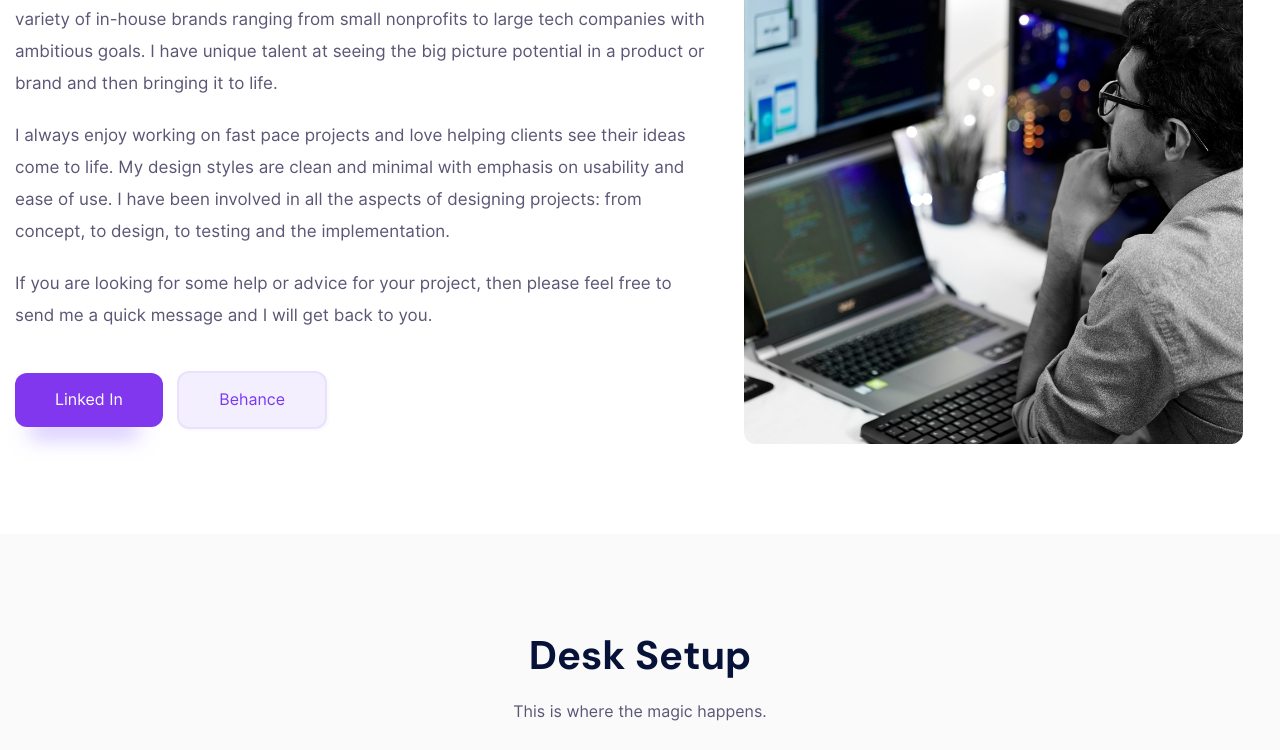
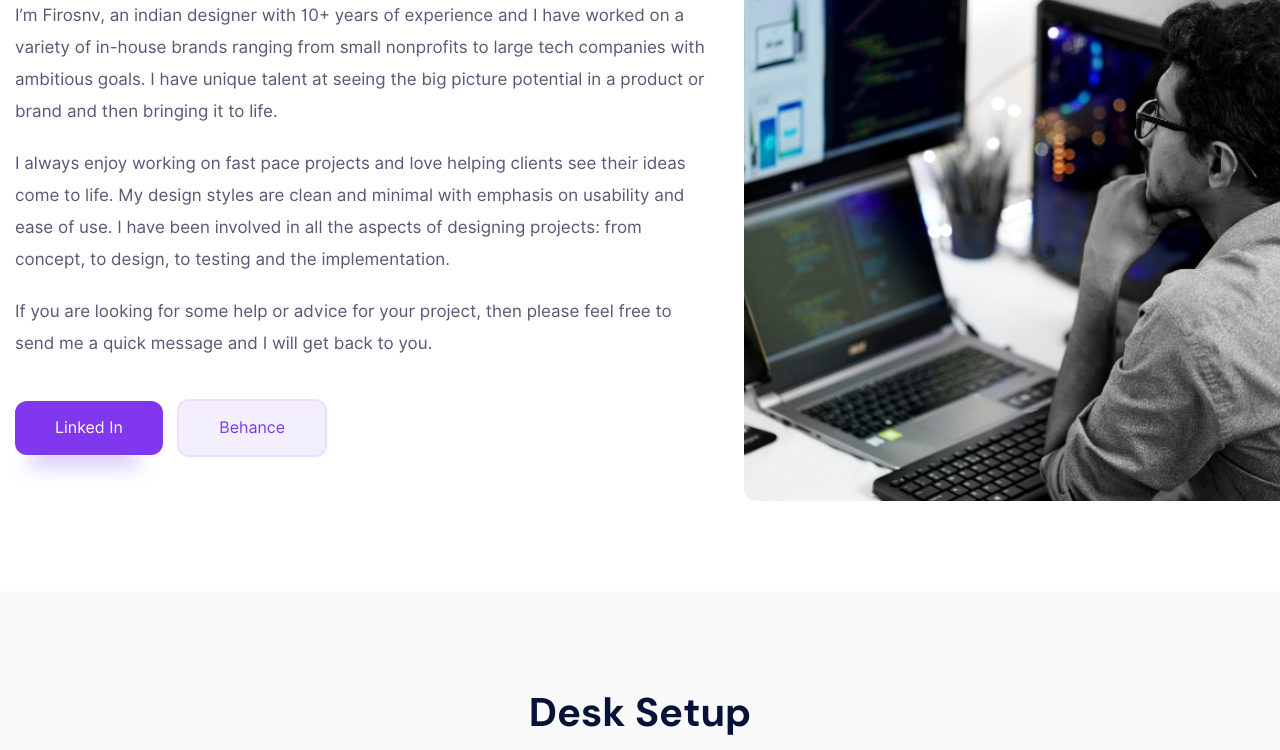
Before and after one commit to Jaseem-v/firos-nv, a plain HTML site: page about.html in a window 1280 px wide. Shown: the part 297-1047 px from the top of the page. Drawn offline with Linux system fonts and the light colour scheme; files whose address does not match are found by name.

Commit message:
works updated

```diff
--- a/about.html
+++ b/about.html
@@ -205,7 +205,7 @@
                                 </div>
                             </div>
                             <div class="col-lg-5 col-xl-5 col-md-12 col-12 order-1 order-lg-2">
-                                <div class="thumbnail" style="display: flex;height: 100%;">
+                                <div class="thumbnail">
                                     <a href="#">
                                         <img class="image w-100 paralax-image" src="assets/images/about/profile-0.jpg"
                                             alt="Featured Images"
```
Also changed, not shown: work.html (+1 -1 lines).
